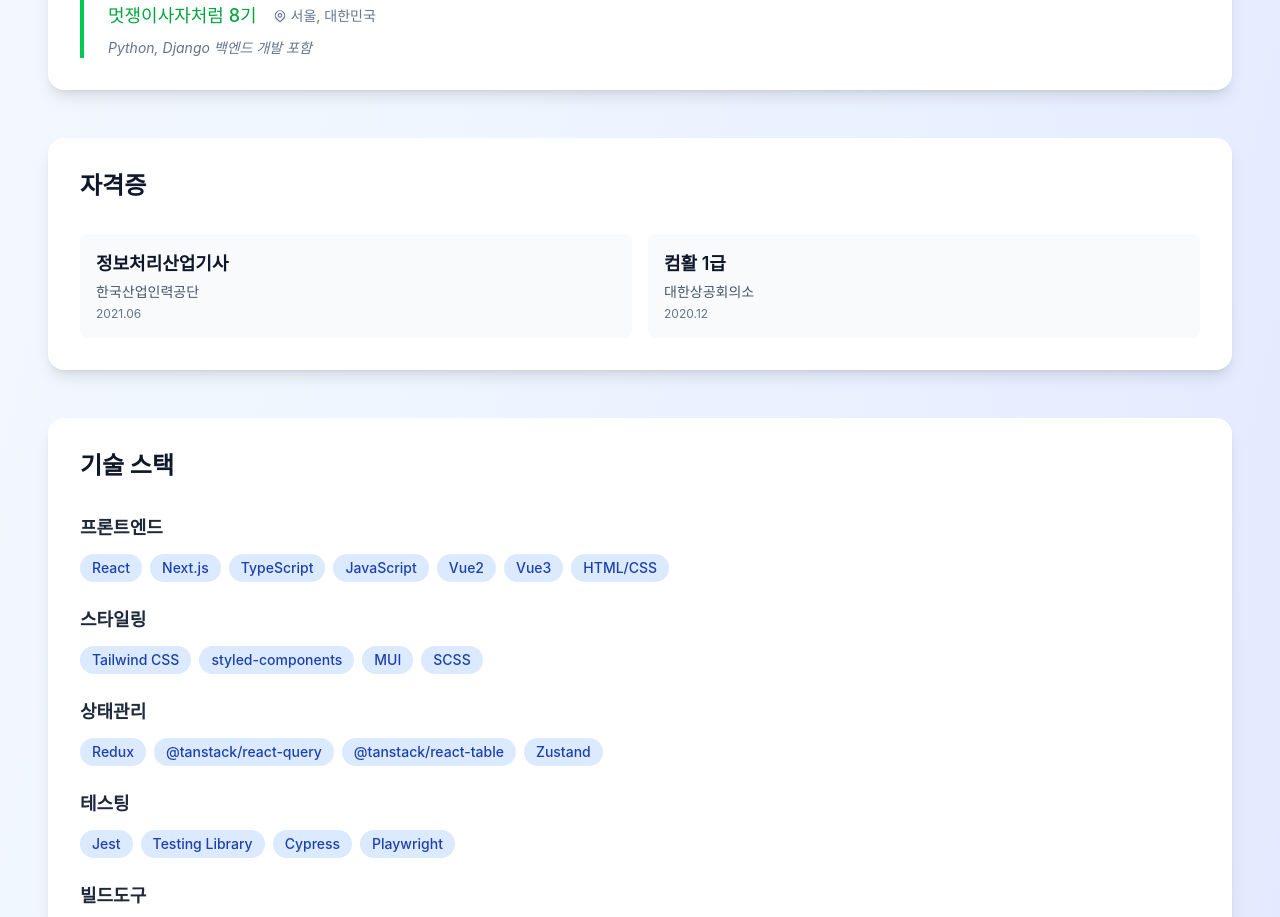
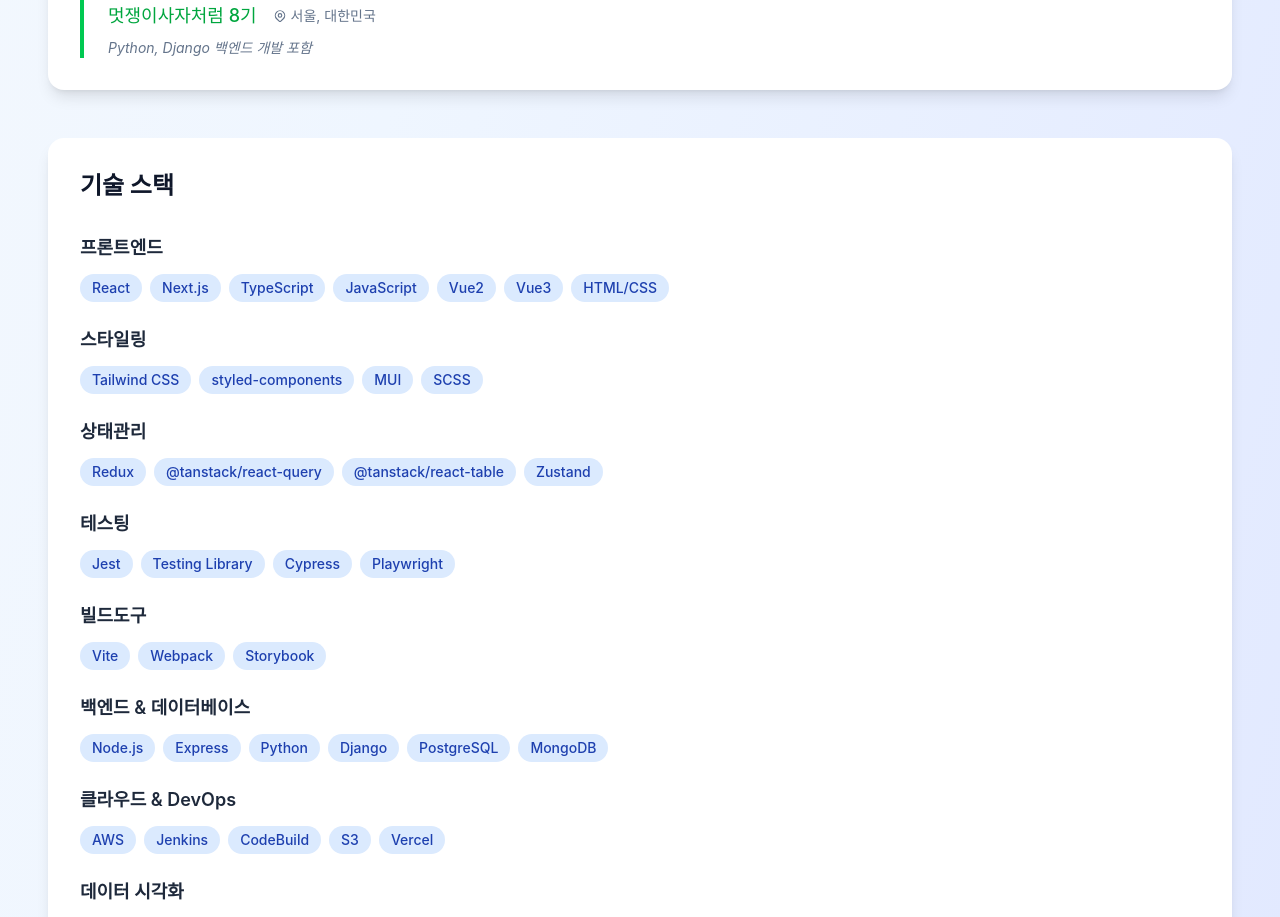
Before and after one commit to milliwonkim/introducing-kiwonkim, a Next.js app in the folder apps/web/: page / in a window 1280 px wide. Shown: the part 3640-4557 px from the top of the page. Built offline with nearby package versions, Linux system fonts and the light colour scheme.

Commit message:
chore(web): remove certificates section

```diff
--- a/apps/web/app/api/blog/route.ts
+++ b/apps/web/app/api/blog/route.ts
@@ -18,12 +18,6 @@ function parseRichText(property: any): string {
   )
     return "";
   return property.rich_text.map((t: any) => t.plain_text).join("");
-}
-function parseCreatedTime(property: any): string {
-  if (!property || property.type !== "created_time" || !property.created_time)
-    return "";
-  const date = new Date(property.created_time);
-  return date.toLocaleString("ko-KR", { timeZone: "Asia/Seoul" });
 }
 
 // 블록 파싱 함수 (텍스트, 헤딩, 리스트 등 기본 지원)
@@ -101,8 +95,8 @@ export async function GET(request: Request) {
   const id = searchParams.get("id");
   if (id) {
     // 단일 글 상세 조회
-    const page = await notion.pages.retrieve({ page_id: id });
-    const properties = (page as any).properties;
+    const page: any = await notion.pages.retrieve({ page_id: id });
+    const properties = page.properties;
     // 본문 블록 가져오기
     const blocksRes = await notion.blocks.children.list({
       block_id: id,
@@ -113,8 +107,8 @@ export async function GET(request: Request) {
       id: page.id,
       title: parseTitle(properties.title),
       description: parseRichText(properties.description),
-      url: (page as any).url,
-      createdAt: parseCreatedTime(properties.createdAt),
+      url: page.public_url || page.url,
+      createdAt: page.created_time,
       blocks,
     };
     return NextResponse.json(post);
@@ -129,8 +123,8 @@ export async function GET(request: Request) {
       id: page.id,
       title: parseTitle(properties.title),
       description: parseRichText(properties.description),
-      url: page.url,
-      createdAt: parseCreatedTime(properties.createdAt),
+      url: page.public_url || page.url,
+      createdAt: page.created_time,
     };
   });
   posts.sort(
--- a/apps/web/app/api/projects/route.ts
+++ b/apps/web/app/api/projects/route.ts
@@ -23,15 +23,16 @@ async function fetchNotionProjects(): Promise<NotionProject[]> {
 
   return response.results.map((page: any) => {
     const props = page.properties;
-    console.info(page);
     return {
       id: page.id,
       title: props.title?.title?.[0]?.plain_text ?? "",
       company: props.company?.select?.name ?? "",
-      date: props.date?.date
-        ? `${props.date?.date?.start} ~ ${props.date?.date?.end}`
-        : "unknown",
-      url: props.url?.url ?? `https://notion.so/${page.id.replace(/-/g, "")}`,
+      date: (() => {
+        const start = props.date?.date?.start ?? "";
+        const end = props.date?.date?.end ?? "";
+        return start && end ? `${start} ~ ${end}` : start;
+      })(),
+      url: page.public_url || props.url?.url || `https://notion.so/${page.id.replace(/-/g, "")}`,
     };
   });
 }
--- a/apps/web/app/page.tsx
+++ b/apps/web/app/page.tsx
@@ -223,19 +223,6 @@ const skills = {
     "Chrome Extension 개발",
   ],
 };
-
-const certifications = [
-  {
-    name: "정보처리산업기사",
-    issuer: "한국산업인력공단",
-    date: "2021.06",
-  },
-  {
-    name: "컴활 1급",
-    issuer: "대한상공회의소",
-    date: "2020.12",
-  },
-];
 
 const mail1 = "kwk627@naver.com";
 const mail2 = "rldnjs9347@gmail.com";
@@ -590,27 +577,6 @@ export default function Home() {
               </div>
             </motion.div>
 
-            {/* 자격증 */}
-            <motion.div
-              initial={{ opacity: 0, y: 20 }}
-              animate={{ opacity: 1, y: 0 }}
-              transition={{ duration: 0.6, delay: 0.35 }}
-              className="bg-white rounded-2xl shadow-lg p-8"
-            >
-              <h2 className="text-2xl font-bold text-gray-900 mb-8">자격증</h2>
-              <div className="grid md:grid-cols-2 gap-4">
-                {certifications.map((cert, index) => (
-                  <div key={index} className="bg-gray-50 rounded-lg p-4">
-                    <h3 className="text-lg font-semibold text-gray-900 mb-1">
-                      {cert.name}
-                    </h3>
-                    <p className="text-sm text-gray-600 mb-1">{cert.issuer}</p>
-                    <p className="text-xs text-gray-500">{cert.date}</p>
-                  </div>
-                ))}
-              </div>
-            </motion.div>
-
             {/* 기술 스택 */}
             <motion.div
               initial={{ opacity: 0, y: 20 }}
--- a/apps/web/components/blog/BlogCard.tsx
+++ b/apps/web/components/blog/BlogCard.tsx
@@ -1,5 +1,4 @@
 import { motion } from "motion/react";
-import Link from "next/link";
 import type { NotionPost } from "../../app/blog/page";
 
 interface BlogCardProps {
@@ -9,7 +8,7 @@ interface BlogCardProps {
 
 export default function BlogCard({ post, index = 0 }: BlogCardProps) {
   return (
-    <Link href={`/blog/${post.id}`} className="block h-full">
+    <a href={post.url} className="block h-full">
       <motion.div
         key={post.id}
         className="group relative h-full bg-white/60 backdrop-blur-sm rounded-2xl overflow-hidden border border-white/60 hover:border-[var(--color-primary)]/30 transition-all duration-300 shadow-lg hover:shadow-2xl cursor-pointer hover:scale-105"
@@ -64,6 +63,6 @@ export default function BlogCard({ post, index = 0 }: BlogCardProps) {
           </div>
         </div>
       </motion.div>
-    </Link>
+    </a>
   );
 }
```
